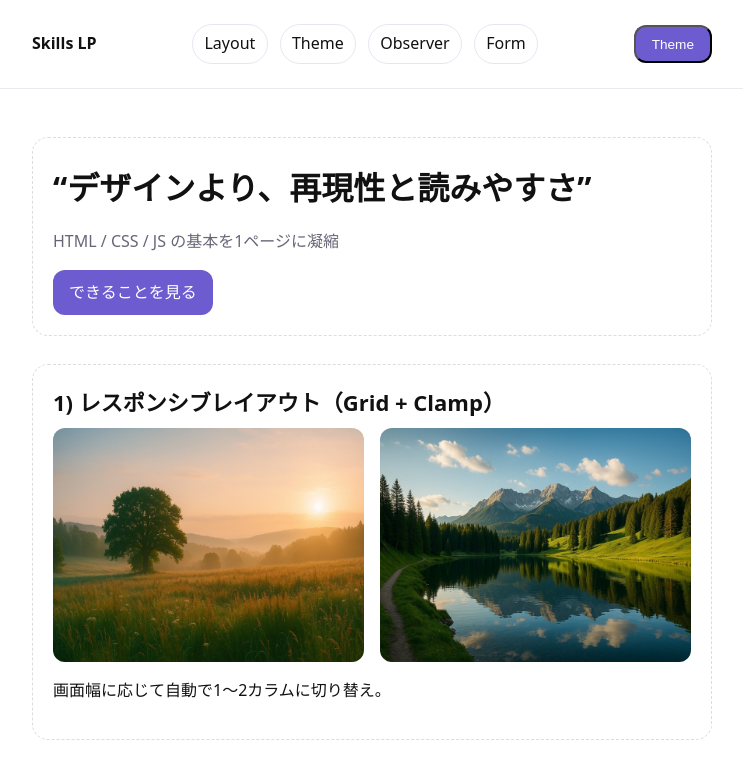
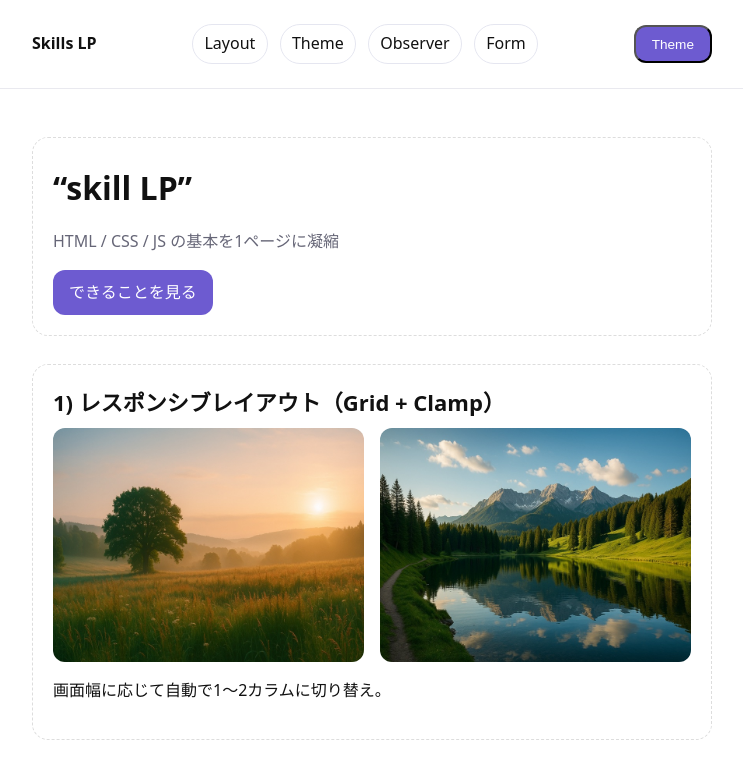
Before and after one commit to abbyk0827/skills-lp, a plain HTML site: page index.html in a window 1280 px wide. Shown: the top 765 px of the page, without its empty margins (268-1011 px from the left). Drawn offline with Linux system fonts and the light colour scheme.

Commit message:
Add files via upload

```diff
--- a/index.html
+++ b/index.html
@@ -23,7 +23,7 @@
 
   <main class="wrap">
     <section id="hero">
-      <h1>“デザインより、再現性と読みやすさ”</h1>
+      <h1>“skill LP”</h1>
       <p class="muted">HTML / CSS / JS の基本を1ページに凝縮</p>
       <a class="btn" href="#layout">できることを見る</a>
     </section>
```
